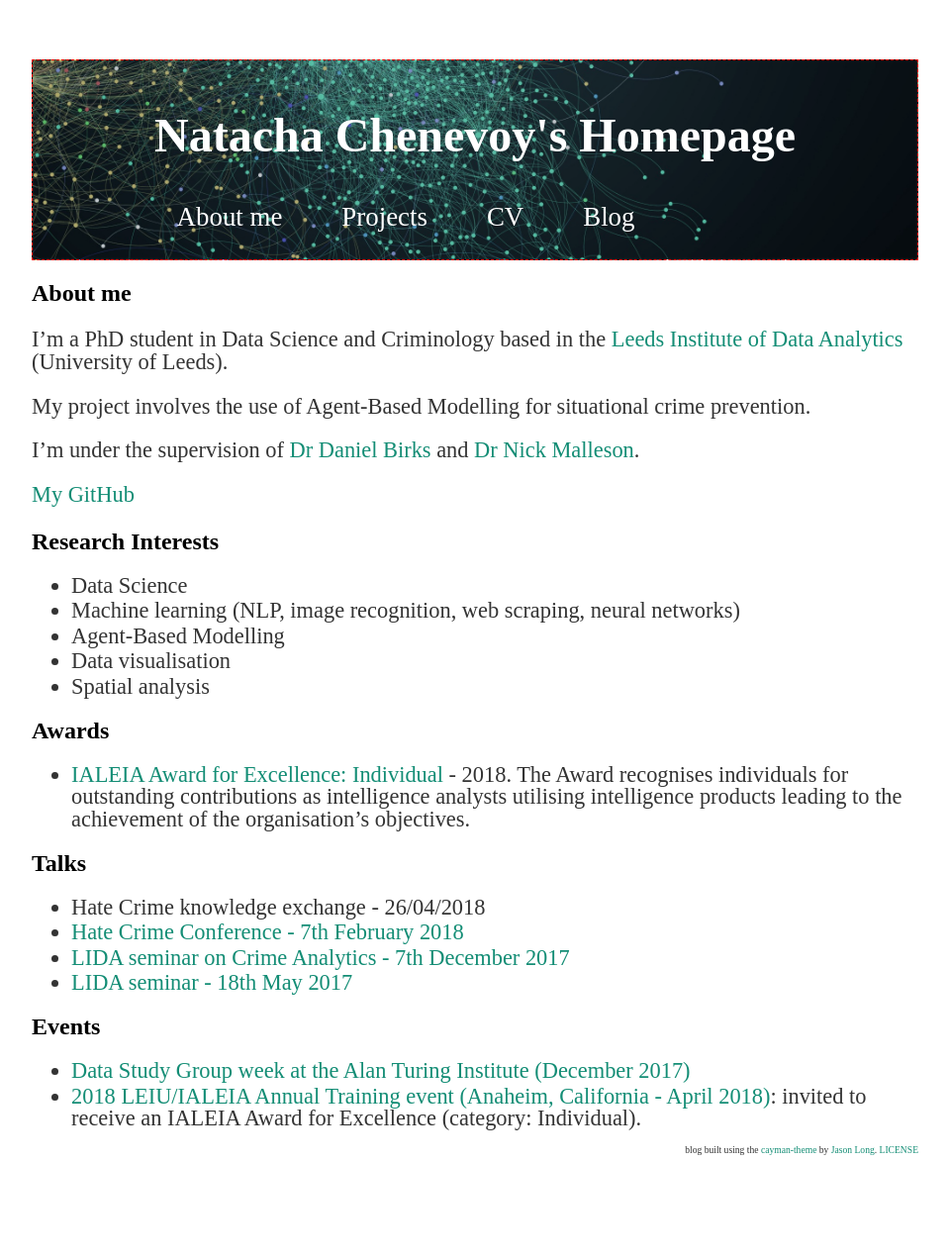
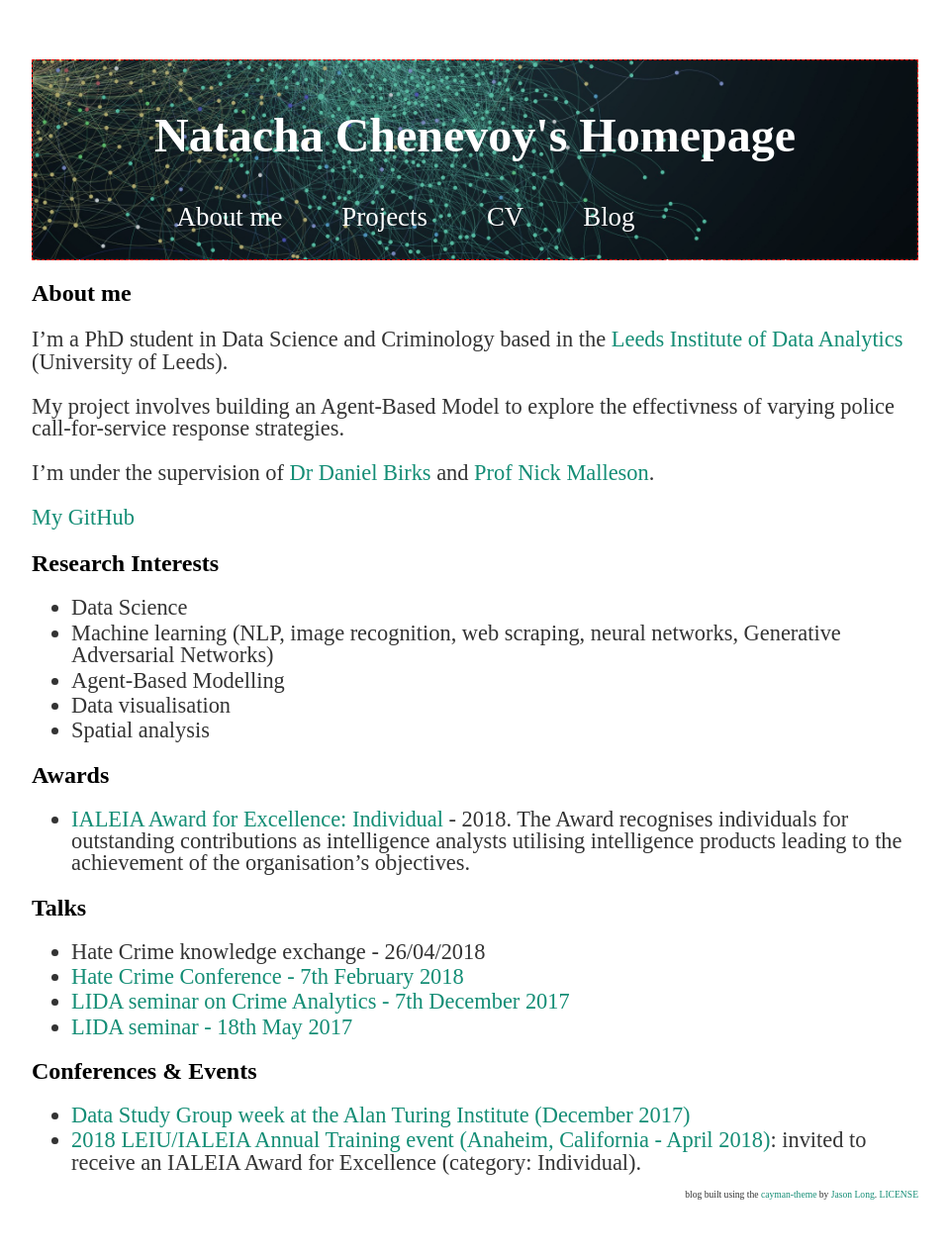
Before and after one commit to mednche/mednche.github.io, a Jekyll site: the page built from index.md, in a window 1280 px wide. Shown: the whole page at 99% size, without its empty margins (160-1119 px from the left). Built offline with Jekyll 4.4.1, drawn with Linux system fonts in a browser that asks for light colours; before the commit the page ends 1227 px from its top, so only the background shows below that.

Commit message:
Update index.md

```diff
--- a/index.md
+++ b/index.md
@@ -6,16 +6,16 @@ title: Homepage
 ## About me
 I'm a PhD student in Data Science and Criminology based in the [Leeds Institute of Data Analytics](https://lida.leeds.ac.uk/) (University of Leeds).
 
-My project involves the use of Agent-Based Modelling for situational crime prevention.
+My project involves building an Agent-Based Model to explore the effectivness of varying police call-for-service response strategies.
 
-I'm under the supervision of [Dr Daniel Birks](https://essl.leeds.ac.uk/law/staff/261/dr-daniel-birks) and [Dr Nick Malleson](http://nickmalleson.co.uk/).
+I'm under the supervision of [Dr Daniel Birks](https://essl.leeds.ac.uk/law/staff/261/dr-daniel-birks) and [Prof Nick Malleson](http://nickmalleson.co.uk/).
 
 [My GitHub](https://github.com/mednche)
 
 ## Research Interests
 
 * Data Science
-* Machine learning (NLP, image recognition, web scraping, neural networks)
+* Machine learning (NLP, image recognition, web scraping, neural networks, Generative Adversarial Networks)
 * Agent-Based Modelling
 * Data visualisation
 * Spatial analysis
@@ -31,6 +31,6 @@ I'm under the supervision of [Dr Daniel Birks](https://essl.leeds.ac.uk/law/staf
 * [LIDA seminar on Crime Analytics - 7th December 2017](https://lida.leeds.ac.uk/event/crime-analytics-2/)
 * [LIDA seminar - 18th May 2017](https://lida.leeds.ac.uk/event/lida-intern-seminar-4/)
 
-## Events
+## Conferences & Events
 * [Data Study Group week at the Alan Turing Institute (December 2017)](https://www.turing.ac.uk/data-study-groups/)
 * [2018 LEIU/IALEIA Annual Training event (Anaheim, California  - April 2018)](https://www.ialeia.org/registration_agenda.php): invited to receive an IALEIA Award for Excellence (category: Individual).
```
